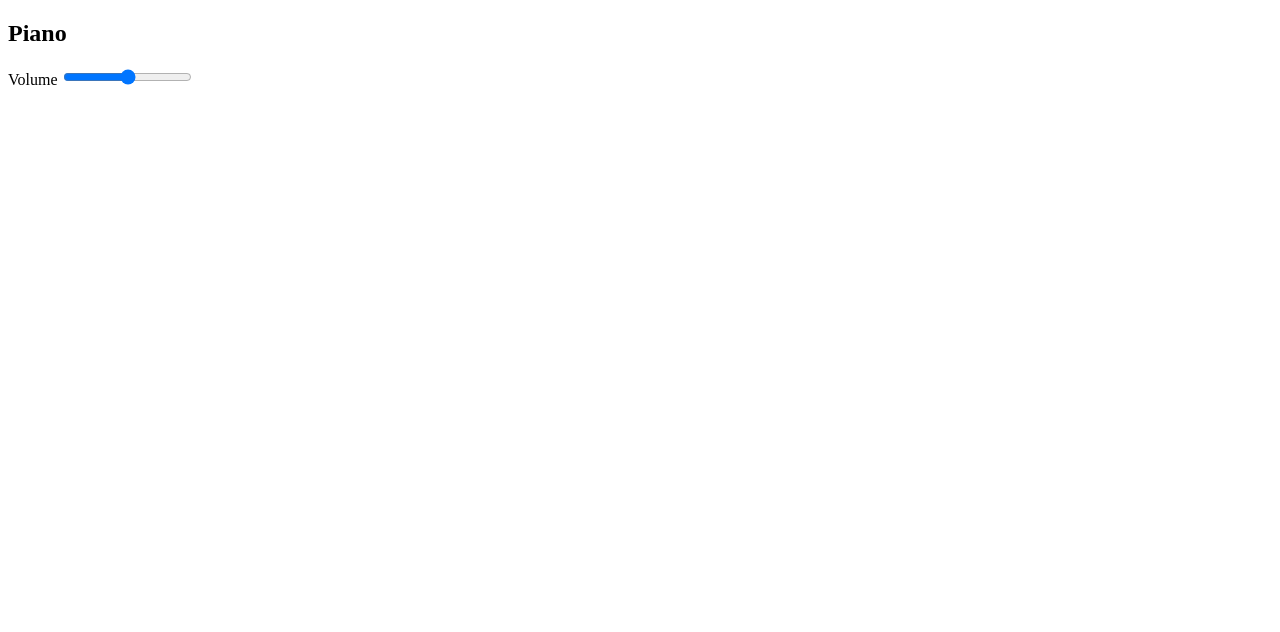
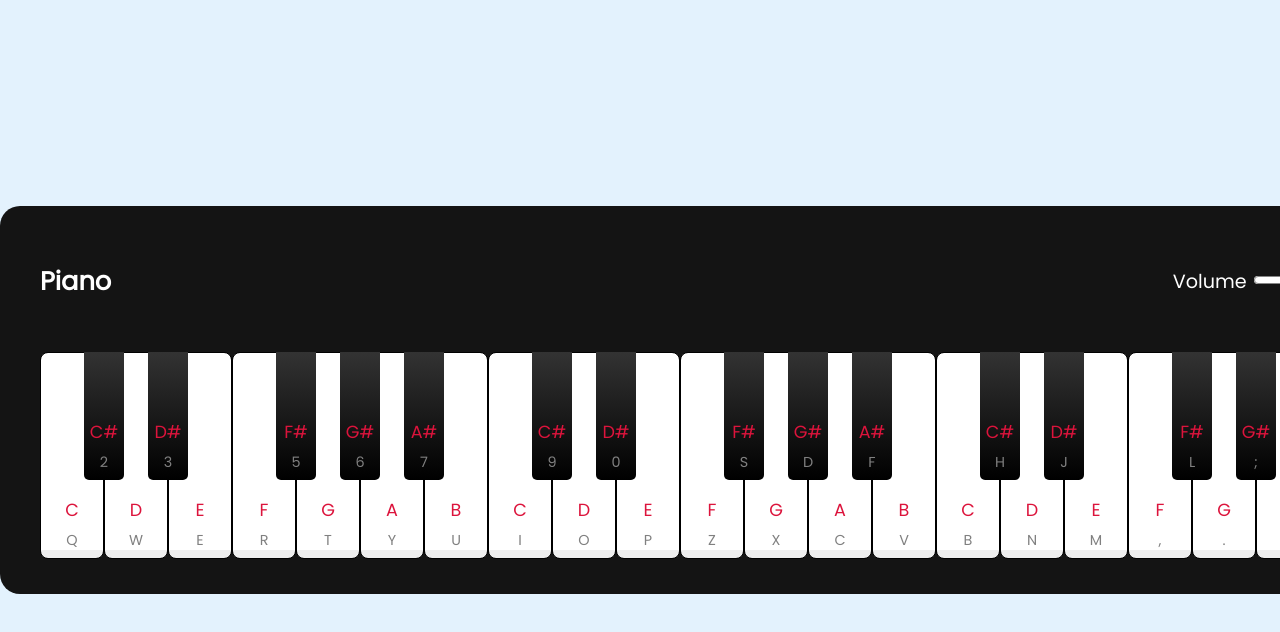
Before and after one commit to sga-mudu/piano, a plain HTML site: page index.html in a window 1280 px wide. Drawn offline with Linux system fonts and the light colour scheme; the site is published under a folder, as on GitHub Pages, so addresses that start at the root find nothing.

Commit message:
lil change

```diff
--- a/index.html
+++ b/index.html
@@ -4,8 +4,8 @@
         <meta charset="UTF-8" />
         <meta name="viewport" content="width=device-width, initial-scale=1.0" />
         <title>Piano</title>
-        <link rel="stylesheet" href="/style.css">
-        <script type="module" src="/script.js" defer></script>
+        <link rel="stylesheet" href="./style.css">
+        <script type="module" src="./script.js" defer></script>
     </head>
     <body>
         <div id="container">
```
